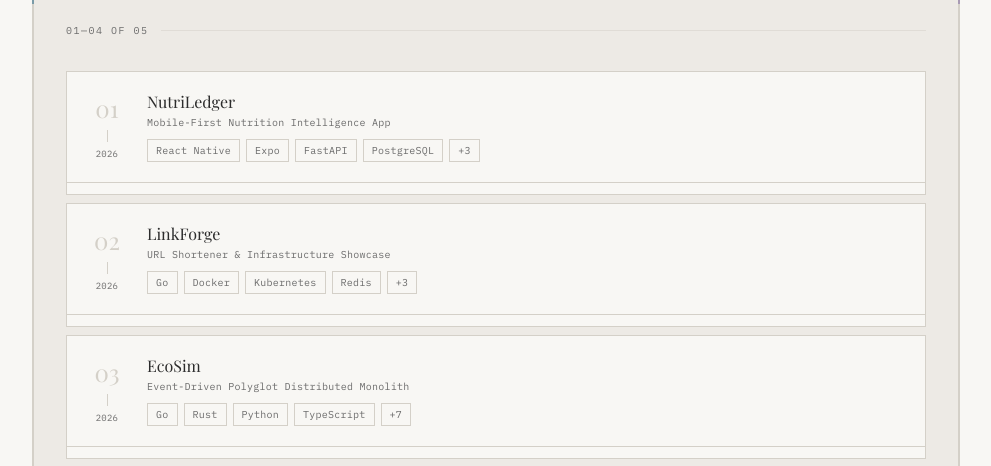
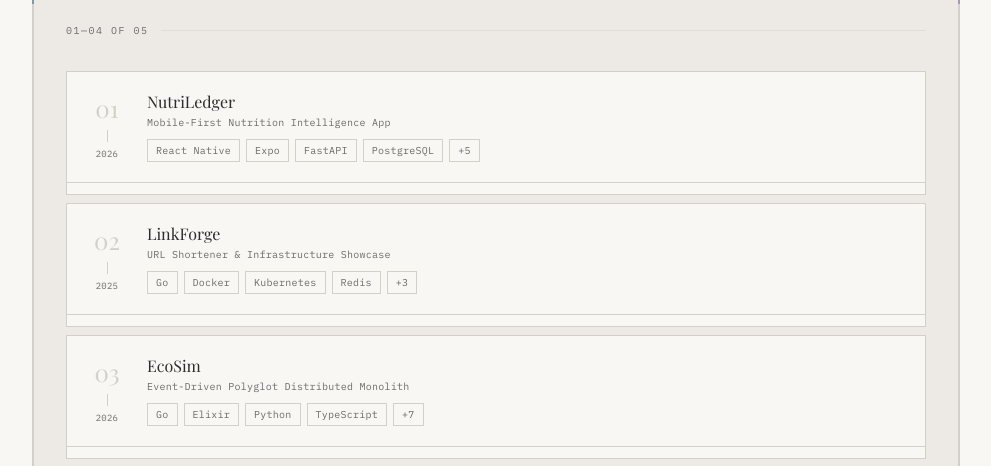
Before and after one commit to idqam/portoflio-website, a Next.js app: page / in a window 1280 px wide. Shown: the part 1780-2246 px from the top of the page, without its empty margins (144-1135 px from the left). Built offline with nearby package versions, Linux system fonts and the light colour scheme; a web font is replaced by a local one.

Commit message:
updated projects

```diff
--- a/app/components/Projects.tsx
+++ b/app/components/Projects.tsx
@@ -48,7 +48,7 @@
     title: "NutriLedger",
     subtitle: "Mobile-First Nutrition Intelligence App",
     description:
-      "Nutrition tracking SaaS built mobile-first with natural language food logging, LLM-powered insight engine, and deep macro/micronutrient trend analytics. Features barcode scanning, NLP text parsing via LLM extraction, self-hosted USDA + Open Food Facts food database with pg_trgm fuzzy search, weight tracking with goal projection, and a nightly AI insights pipeline surfacing personalized dietary patterns. Monetized via RevenueCat subscriptions with a free tier and premium plan.",
+      "Nutrition tracking app built mobile-first with natural language food logging, LLM-powered insight engine, and deep macro/micronutrient trend analytics. Features barcode scanning, NLP text parsing via LLM extraction, self-hosted USDA + Open Food Facts food database with pg_trgm fuzzy search, weight tracking with goal projection, and a nightly AI insights pipeline surfacing personalized dietary patterns.",
     year: "2026",
     skills: [
       "React Native",
@@ -56,12 +56,14 @@
       "FastAPI",
       "PostgreSQL",
       "Redis",
-      "Docker",
+      "AWS Lambda",
+      "AWS S3",
+      "AWS CloudWatch",
       "LLM APIs",
     ],
     status: "ongoing",
     accent: "lavender",
-    webLink: "https://nutriledger.app",
+    webLink: "",
     githubLink: "https://github.com/idqam/nutriledger",
   },
   {
@@ -70,7 +72,7 @@
     subtitle: "URL Shortener & Infrastructure Showcase",
     description:
       "URL shortener built in Go with Redis caching, rate limiting, and structured observability — containerized with Docker builds, deployed to Kubernetes with HPA, and monitored end-to-end with Prometheus, Grafana, and distributed tracing. Include full-stack web app capabilites with auth flow and user specific tooling for signed vs anon usage.",
-    year: "2026",
+    year: "2025",
     skills: [
       "Go",
       "Docker",
@@ -91,20 +93,20 @@
     title: "EcoSim",
     subtitle: "Event-Driven Polyglot Distributed Monolith",
     description:
-      "Event-driven distributed monolith powering a real-time ecosystem simulation implemented across 11 services in Go, Rust, Python, and TypeScript. Go handles the core tick loop with goroutine-per-organism concurrency, RabbitMQ event sourcing, and a WebSocket hub for live streaming. Rust services own performance-critical paths — genetic crossover, quadtree spatial indexing, and A* pathfinding. CQRS separates write-side domain events from materialized read models in PostgreSQL, React based admin panel, all with Prometheus/Grafana observability across the stack.",
+      "Event-driven distributed monolith simulating an ecosystem of animals, plants, and weather patterns as the domain to generate big data and explore architectural patterns. Built with a polyglot stack (Go, Elixir, Python) communicating via Kafka, with Redis and PostgreSQL for state management, Docker for containerization, and Grafana for observability. A sandbox for testing out distributed systems concepts like event sourcing, CQRS, stream processing, and microservices vs monolith tradeoffs. Endgoal is a data platform architecture pattern showcase and a YouTube series documenting the design and development process.",
     year: "2026",
     skills: [
       "Go",
-      "Rust",
+      "Elixir",
       "Python",
       "TypeScript",
       "React",
-      "RabbitMQ",
+      "Kaf",
       "Redis",
       "PostgreSQL",
       "Docker",
-      "Prometheus",
-      "Terraform",
+      "NoSQL",
+      "Grafana",
     ],
     status: "ongoing",
     accent: "amber",
@@ -139,7 +141,7 @@
     title: "Portfolio & Writing",
     subtitle: "Design System & Personal Site",
     description:
-      "This site. A Winter Study aesthetic emphasizing readability, quiet sophistication, and scholarly warmth. Built as an expression of design philosophy as much as technical capability.",
+      "This site. A Winter Study aesthetic emphasizing readability, quiet sophistication, and warmth. Built as an expression of design philosophy as much as technical capability.",
     year: "2025",
     skills: ["Next.js", "Tailwind", "TypeScript"],
     status: "completed",
```
